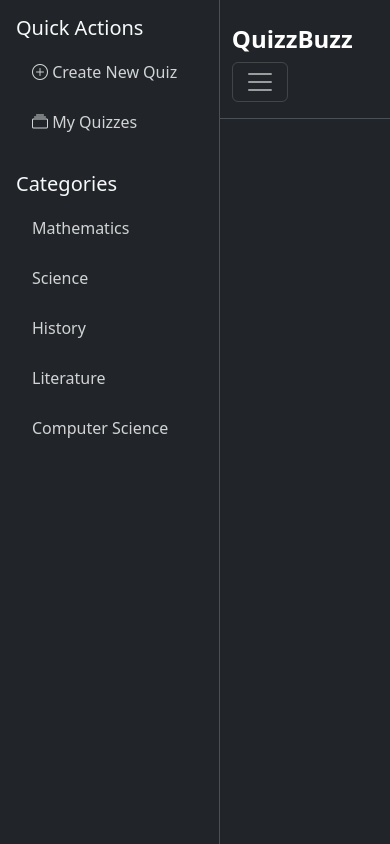
After one commit to AuricX/QuizzBuzz, a PHP site: page /layouts/main.php in a window 390 px wide. The commit adds this page. Run offline with PHP 8.4, Linux system fonts and the light colour scheme; data that the repository does not hold is empty.

Commit message:
Refactor student dashboard: separate components for navbar, sidebar, and card; implement custom styles; replace inline styles with external CSS; enhance layout structure and responsiveness.

```diff
--- /dev/null
+++ b/assets/css/styles.css
@@ -0,0 +1,106 @@
+/* Custom Styles for QuizzBuzz */
+
+/* Sidebar customization */
+.sidebar {
+    transition: width 0.3s ease;
+}
+
+.sidebar .list-group-item {
+    background: transparent;
+    border: none;
+    color: rgba(255, 255, 255, 0.8);
+    padding: 0.75rem 1rem;
+    margin-bottom: 2px;
+    border-radius: 6px;
+}
+
+.sidebar .list-group-item:hover {
+    background: rgba(255, 255, 255, 0.1);
+    color: #fff;
+}
+
+/* Card customization */
+.card {
+    border: none;
+    box-shadow: 0 2px 4px rgba(0, 0, 0, 0.1);
+    transition: transform 0.2s ease, box-shadow 0.2s ease;
+}
+
+.card:hover {
+    transform: translateY(-2px);
+    box-shadow: 0 4px 8px rgba(0, 0, 0, 0.2);
+}
+
+.card-img-top {
+    height: 200px;
+    object-fit: cover;
+}
+
+/* Progress bar customization */
+.progress {
+    height: 0.8rem;
+    border-radius: 1rem;
+}
+
+.progress-bar {
+    background-color: #6f42c1;
+}
+
+/* Modal customization */
+.modal-content {
+    border: none;
+    box-shadow: 0 4px 12px rgba(0, 0, 0, 0.15);
+}
+
+.modal-header {
+    border-bottom: 1px solid rgba(255, 255, 255, 0.1);
+}
+
+.modal-footer {
+    border-top: 1px solid rgba(255, 255, 255, 0.1);
+}
+
+/* Custom button styles */
+.btn {
+    padding: 0.5rem 1rem;
+    border-radius: 6px;
+    font-weight: 500;
+}
+
+.btn-primary {
+    background-color: #6f42c1;
+    border-color: #6f42c1;
+}
+
+.btn-primary:hover {
+    background-color: #5a32a3;
+    border-color: #5a32a3;
+}
+
+/* Navbar customization */
+.navbar {
+    padding: 1rem 0;
+}
+
+.navbar-brand {
+    font-size: 1.5rem;
+    font-weight: 600;
+}
+
+/* Custom scrollbar */
+::-webkit-scrollbar {
+    width: 8px;
+}
+
+::-webkit-scrollbar-track {
+    background: rgba(255, 255, 255, 0.1);
+}
+
+::-webkit-scrollbar-thumb {
+    background: rgba(255, 255, 255, 0.2);
+    border-radius: 4px;
+}
+
+::-webkit-scrollbar-thumb:hover {
+    background: rgba(255, 255, 255, 0.3);
+}
--- /dev/null
+++ b/components/navbar.php
@@ -0,0 +1,34 @@
+<nav class="navbar navbar-expand-lg bg-dark border-bottom mb-4">
+    <div class="container-fluid">
+        <a class="navbar-brand" href="/">QuizzBuzz</a>
+        <button class="navbar-toggler" type="button" data-bs-toggle="collapse" data-bs-target="#navbarNav">
+            <span class="navbar-toggler-icon"></span>
+        </button>
+        <div class="collapse navbar-collapse" id="navbarNav">
+            <ul class="navbar-nav me-auto">
+                <li class="nav-item">
+                    <a class="nav-link <?php echo $currentPage === 'home' ? 'active' : ''; ?>" href="/">
+                        <i class="bi bi-house-door"></i> Home
+                    </a>
+                </li>
+                <li class="nav-item">
+                    <a class="nav-link <?php echo $currentPage === 'quizzes' ? 'active' : ''; ?>" href="/quizzes">
+                        <i class="bi bi-question-circle"></i> Quizzes
+                    </a>
+                </li>
+            </ul>
+            <ul class="navbar-nav">
+                <li class="nav-item">
+                    <a class="nav-link <?php echo $currentPage === 'profile' ? 'active' : ''; ?>" href="/profile">
+                        <i class="bi bi-person-circle"></i> Profile
+                    </a>
+                </li>
+                <li class="nav-item">
+                    <a class="nav-link" href="/logout">
+                        <i class="bi bi-box-arrow-right"></i> Logout
+                    </a>
+                </li>
+            </ul>
+        </div>
+    </div>
+</nav>
--- /dev/null
+++ b/components/sidebar.php
@@ -0,0 +1,35 @@
+<div class="sidebar bg-dark border-end" style="width: 280px; min-height: 100vh;">
+    <div class="d-flex flex-column p-3">
+        <div class="mb-4">
+            <h5 class="text-light">Quick Actions</h5>
+            <div class="list-group">
+                <a href="/new-quiz" class="list-group-item list-group-item-action">
+                    <i class="bi bi-plus-circle"></i> Create New Quiz
+                </a>
+                <a href="/my-quizzes" class="list-group-item list-group-item-action">
+                    <i class="bi bi-collection"></i> My Quizzes
+                </a>
+            </div>
+        </div>
+
+        <div class="mb-4">
+            <h5 class="text-light">Categories</h5>
+            <div class="list-group">
+                <?php
+                $categories = [
+                    'Mathematics',
+                    'Science',
+                    'History',
+                    'Literature',
+                    'Computer Science'
+                ];
+                foreach ($categories as $category): ?>
+                    <a href="/category/<?php echo strtolower(str_replace(' ', '-', $category)); ?>"
+                       class="list-group-item list-group-item-action">
+                        <?php echo $category; ?>
+                    </a>
+                <?php endforeach; ?>
+            </div>
+        </div>
+    </div>
+</div>
--- /dev/null
+++ b/layouts/main.php
@@ -0,0 +1,43 @@
+<!DOCTYPE html>
+<html lang="en" data-bs-theme="dark">
+<head>
+    <meta charset="UTF-8">
+    <title><?php echo $pageTitle ?? 'QuizzBuzz'; ?></title>
+    <meta name="viewport" content="width=device-width, initial-scale=1">
+
+    <!-- Bootstrap 5 CSS -->
+    <link href="https://cdn.jsdelivr.net/npm/bootstrap@5.3.2/dist/css/bootstrap.min.css" rel="stylesheet">
+    <!-- Bootstrap Icons -->
+    <link href="https://cdn.jsdelivr.net/npm/bootstrap-icons@1.11.1/font/bootstrap-icons.css" rel="stylesheet">
+    <!-- Custom CSS -->
+    <link rel="stylesheet" href="/assets/css/styles.css">
+
+    <?php echo $additionalHead ?? ''; ?>
+</head>
+<body>
+    <div class="d-flex">
+        <!-- Sidebar -->
+        <?php include_once(__DIR__ . '/../components/sidebar.php'); ?>
+
+        <!-- Main Content -->
+        <div class="flex-grow-1">
+            <!-- Navbar -->
+            <?php include_once(__DIR__ . '/../components/navbar.php'); ?>
+
+            <!-- Page Content -->
+            <div class="container-fluid px-4 py-3">
+                <?php echo $content ?? ''; ?>
+            </div>
+        </div>
+    </div>
+
+    <!-- Dialog Container -->
+    <div id="dialogContainer"></div>
+
+    <!-- Bootstrap JS Bundle -->
+    <script src="https://cdn.jsdelivr.net/npm/bootstrap@5.3.2/dist/js/bootstrap.bundle.min.js"></script>
+    <!-- Custom JS -->
+    <script src="/assets/js/main.js"></script>
+    <?php echo $additionalScripts ?? ''; ?>
+</body>
+</html>
```
Also changed, not shown: components/card.php (added, +43 -0 lines), components/dialogs/modal.php (added, +42 -0 lines), index.php (+74 -15 lines), styles.css (added).
